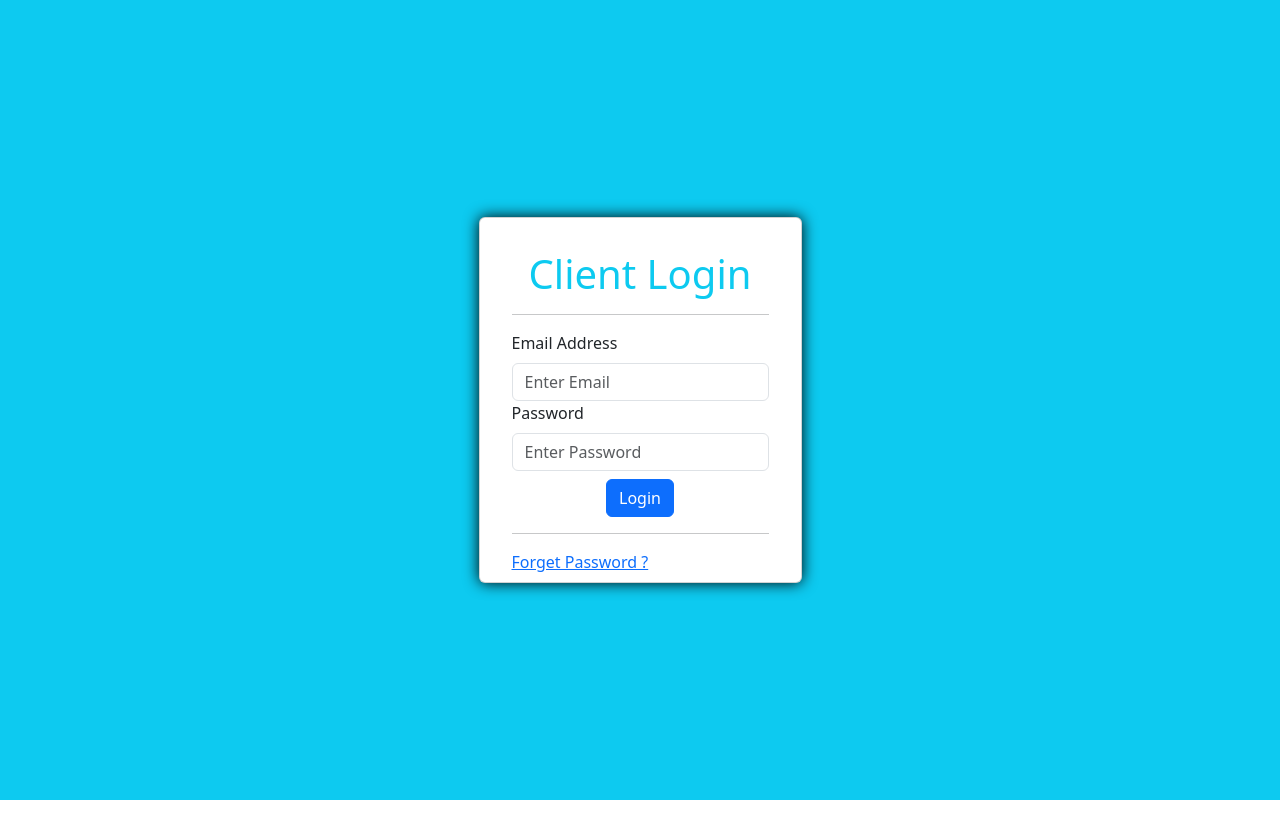
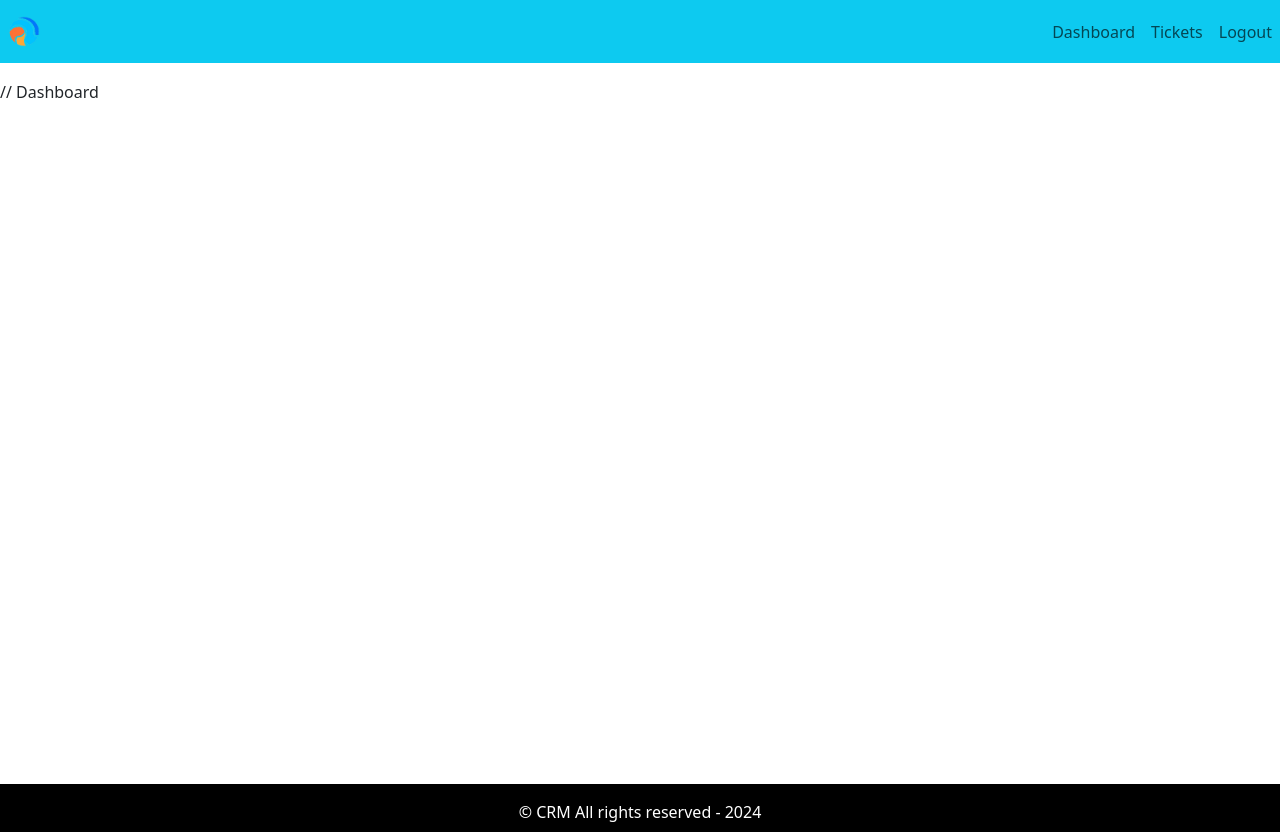
Before and after one commit to DilanPramodhya/CRM-Frontend, a React (Create React App) app: page / in a window 1280 px wide. Before the commit the page ends 800 px from the top, so only its background shows below. Built offline with nearby package versions, Linux system fonts and the light colour scheme.

Commit message:
Layout is added

```diff
--- a/src/App.css
+++ b/src/App.css
@@ -0,0 +1,24 @@
+.default-layout {
+  display: grid;
+  grid-template-rows: 80px auto 3rem;
+  grid-template-areas:
+    "header"
+    "main"
+    "footer";
+}
+
+header {
+  grid-area: header;
+}
+
+main {
+  grid-area: main;
+  min-height: 88vh;
+}
+
+footer {
+    grid-area: footer;
+    background: black;
+    padding: 1rem;
+    color: white;
+}
--- a/src/App.js
+++ b/src/App.js
@@ -1,10 +1,15 @@
 import "./App.css";
-import { Entry } from "./pages/entry/Entry.page";
+import { DefaultLayout } from "./layout/DefaultLayout";
+// import { Entry } from "./pages/entry/Entry.page";
+
 
 function App() {
   return (
     <div className="App">
-      <Entry />
+      {/* <Entry /> */}
+      <DefaultLayout >
+        // Dashboard
+      </DefaultLayout>
     </div>
   );
 }
--- /dev/null
+++ b/src/layout/DefaultLayout.js
@@ -0,0 +1,19 @@
+import React from "react";
+import { Header } from "./partials/Header.comp";
+import { Footer } from "./partials/Footer.comp";
+
+export const DefaultLayout = ({ children }) => {
+  return (
+    <div className="default-layout">
+      <header className="header">
+        <Header />
+      </header>
+
+      <main className="main">{children}</main>
+
+      <footer className="footer">
+        <Footer />
+      </footer>
+    </div>
+  );
+};
--- /dev/null
+++ b/src/layout/partials/Footer.comp.js
@@ -0,0 +1,5 @@
+import React from "react";
+
+export const Footer = () => {
+  return <div className="text-center copy-right">&copy; CRM All rights reserved - 2024</div>;
+};
--- /dev/null
+++ b/src/layout/partials/Header.comp.js
@@ -0,0 +1,22 @@
+import React from "react";
+import { Nav } from "react-bootstrap";
+import Navbar from "react-bootstrap/Navbar";
+import logo from "../../assets/img/1.png";
+
+export const Header = () => {
+  return (
+    <Navbar collapseOnSelect bg="info" variant="text-black" expand="md">
+      <Navbar.Brand>
+        <img src={logo} alt="logo" width="50px" />
+      </Navbar.Brand>
+      <Navbar.Toggle aria-controls="basic-navbar-nav" />
+      <Navbar.Collapse id="basic-navbar-nav" className="justify-content-end">
+        <Nav>
+          <Nav.Link href="/dashboard">Dashboard</Nav.Link>
+          <Nav.Link href="/dashboard">Tickets</Nav.Link>
+          <Nav.Link href="/dashboard">Logout</Nav.Link>
+        </Nav>
+      </Navbar.Collapse>
+    </Navbar>
+  );
+};
```
Also changed, not shown: src/assets/img/1.png (added), src/assets/img/8.png (added).
